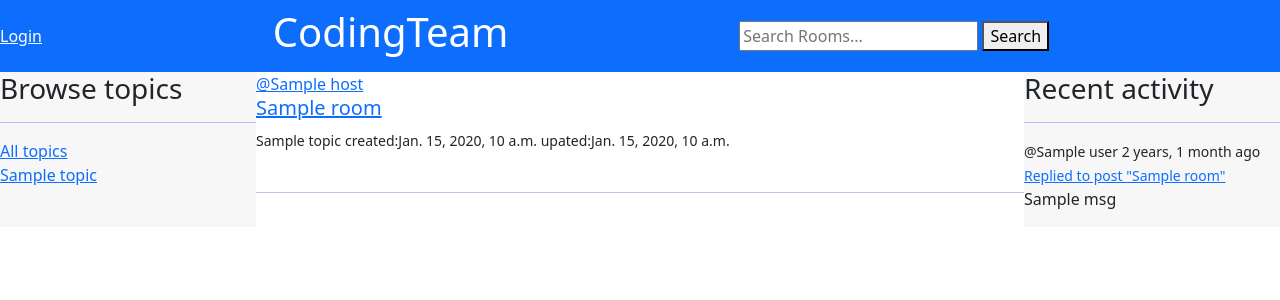
After one commit to Said307/Tutorial-studybud, a Django app: template base/templates/base/profile.html in a window 1280 px wide. The commit adds this page. Shown: the top 300 px of the page. Run offline with Django 4.2, Linux system fonts and the light colour scheme; the template is opened without the code that fills it: most values are stand-ins (such as "Sample title", 1, 10 or a date in 2020).

Commit message:
user profile

```diff
--- a/base/templates/base/activity_component.html
+++ b/base/templates/base/activity_component.html
@@ -13,7 +13,7 @@
     <a href="{% url 'delete-message' msg.id %}">Delete</a>
     {% endif %}
     <small>@{{msg.user}}    {{msg.created|timesince}} ago </small>
-    <small>Replied to post "{{msg.room }}" </small>
+    <a href="{% url 'room' msg.room %}"> <small>Replied to post "{{msg.room }}" </small>  </a>
     <p>{{msg}}</p>
     </div>
 {% endfor %}
--- a/base/templates/base/base.html
+++ b/base/templates/base/base.html
@@ -12,7 +12,7 @@
         <meta name="viewport" content="width=device-width,initial-scale=1">
 
 <link href="https://cdn.jsdelivr.net/npm/bootstrap@5.1.3/dist/css/bootstrap.min.css" rel="stylesheet" integrity="sha384-1BmE4kWBq78iYhFldvKuhfTAU6auU8tT94WrHftjDbrCEXSU1oBoqyl2QvZ6jIW3" crossorigin="anonymous">
-
+<link  type="text/css" href="{% static 'css/sadiq.css'%}" rel="stylesheet"  >
 
 
 
@@ -21,9 +21,10 @@
 
 {% if user.is_authenticated %}
   <small style="color:white"> Welcome, {{user}}</small>
-  <a href="{% url 'logout' %}">Logout </a>
+  <a href="{% url 'logout' %}"  style="color:white"   >Logout </a>
+   <a href="{% url 'profile' user.username %}"  style="color:white"   >Profile</a>
 {% else %}
-    <a href="{% url 'login' %}">Login </a>
+    <a href="{% url 'login' %}"  style="color:white" >Login </a>
 {% endif%}
 
 
--- a/base/templates/base/feed_component.html
+++ b/base/templates/base/feed_component.html
@@ -8,7 +8,7 @@
 
 
 
-        <span>@{{room.host}}</span>
+        <a href="{% url 'profile' room.host%}" >@{{room.host}}</a>
         {% if user == room.host%}
            <a href="{% url 'update-room' room.name %}">Edit</a>
         <a href="{% url 'delete-room' room.name %}">Delete</a>
--- a/base/templates/base/home.html
+++ b/base/templates/base/home.html
@@ -13,7 +13,7 @@
 
 
 
-<link  type="text/css" href="{% static 'css/sadiq.css'%}" rel="stylesheet"  >
+
 
 <div class="home-container">
 
@@ -34,7 +34,7 @@
 
 
 
-<div class="room-container">
+<div class="roomfeed-container">
    <div>
 
        <span><small>Total {{room_count}} rooms found </small> </span>
--- /dev/null
+++ b/base/templates/base/profile.html
@@ -0,0 +1,52 @@
+
+
+
+{% extends 'base/base.html'%}
+
+{% load static %}
+
+
+
+
+
+
+{% block content %}
+
+
+
+
+
+<div class="profile-container">
+
+
+
+   <div class="sidebar">
+      {% include 'base/topics_component.html'%}
+    </div>
+
+
+
+
+
+<div>
+ {% include 'base/feed_component.html'%}
+</div>
+
+
+
+
+
+<div class="activity-feed">
+
+{% include 'base/activity_component.html'%}
+
+</div>
+
+
+
+
+
+</div>
+
+
+{% endblock %}
--- a/base/templates/base/topics_component.html
+++ b/base/templates/base/topics_component.html
@@ -1,4 +1,3 @@
-
 
 
 
--- a/base/urls.py
+++ b/base/urls.py
@@ -18,6 +18,8 @@ urlpatterns= [
 
    path('delete_message/<str:pk>',views.delete_message,name="delete-message"),
 
+   path('profile/<str:name>',views.profile,name="profile")
+
 
 
     ]
--- a/root2/css/sadiq.css
+++ b/root2/css/sadiq.css
@@ -7,8 +7,17 @@
     grid-template-columns: 1fr 3fr 1fr;
 }
 
+.profile-container {
+    display: grid;
+    grid-template-columns: 1fr 3fr 1fr;
+}
+
+
+
 .room-container {
     background-color: white;
+    display: grid;
+    grid-template-columns: 1fr 2fr;
 }
 
 
@@ -32,12 +41,6 @@
 
 
 
-.room {
-  margin-top: 100px;
-  margin-bottom: 100px;
-  margin-right: 150px;
-  margin-left: 80px;}
-
 
 
 
```
Also changed, not shown: base/templates/base/room.html (+40 -11 lines), base/views.py (+15 -1 lines).
